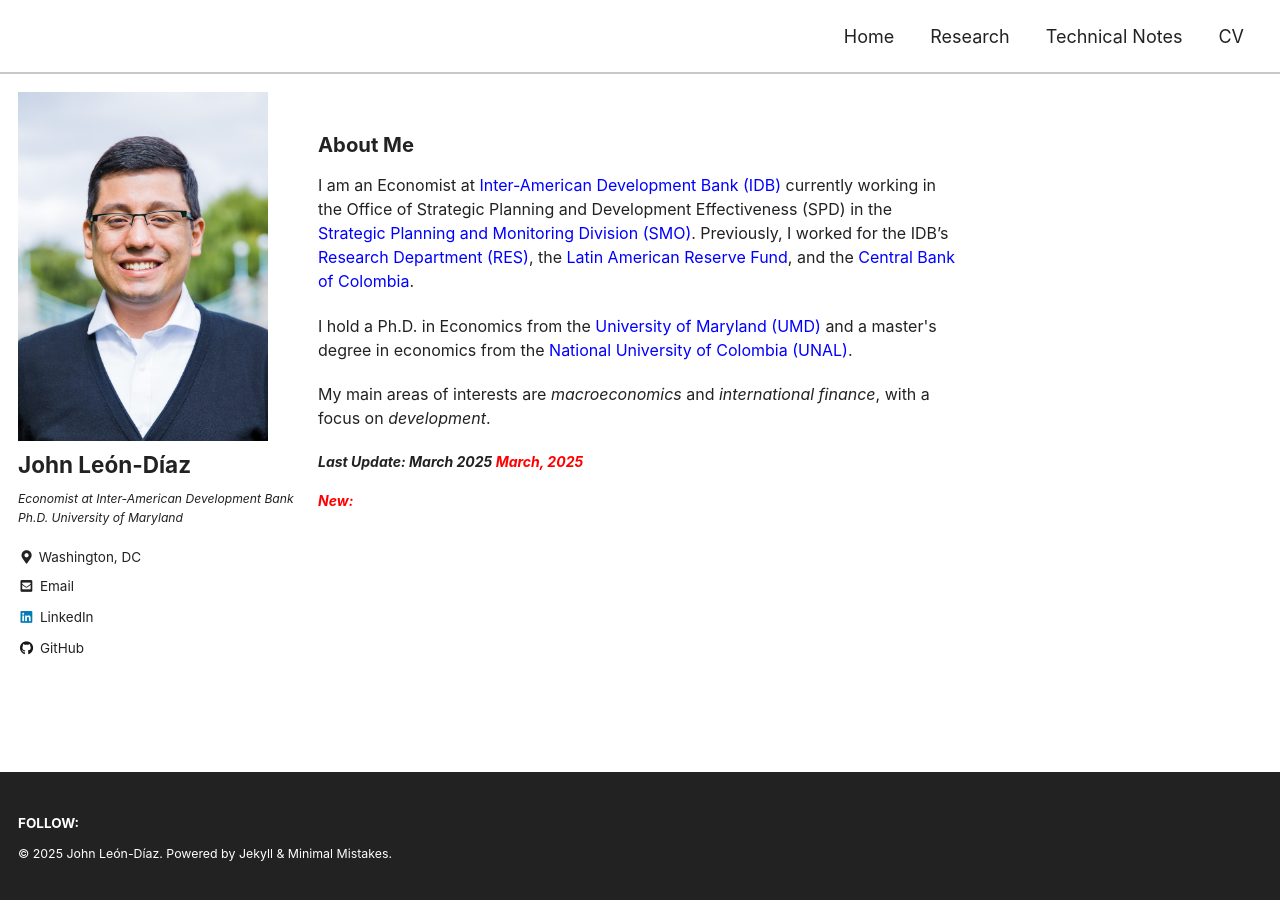
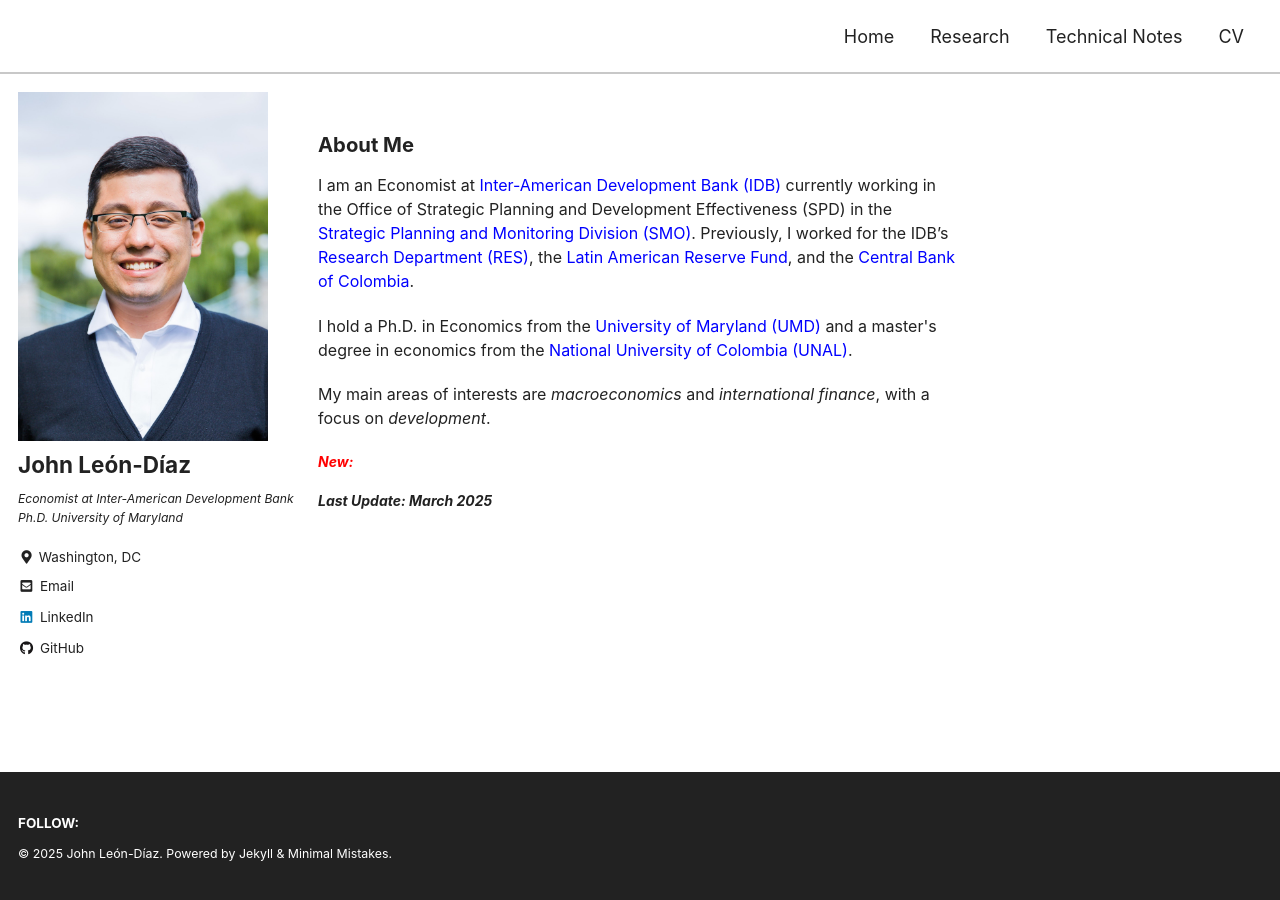
Before and after one commit to jleondia/jleondia.github.io, a Jekyll site: the page built from _pages/home.md, in a window 1280 px wide. Built offline with Jekyll 4.4.1, drawn with Linux system fonts in a browser that asks for light colours; cached includes are drawn as plain includes.

Commit message:
Update home.md

```diff
--- a/_pages/home.md
+++ b/_pages/home.md
@@ -28,13 +28,13 @@ comments: false
 </div>
 
 <p style="font-size:14px; font-weight:bold; font-style:italic;">
- Last Update: March 2025
-  <span style="color: #ff0000">March, 2025 </span>
+  <span style="color: #ff0000">New: </span>
 </p>
 
 <p style="font-size:14px; font-weight:bold; font-style:italic;">
-  <span style="color: #ff0000">New: </span>
+ Last Update: March 2025
 </p>
+
 
 <!-- <p style="font-size:14px; font-weight:bold; font-style:italic;">
   Enter the competition by
```
